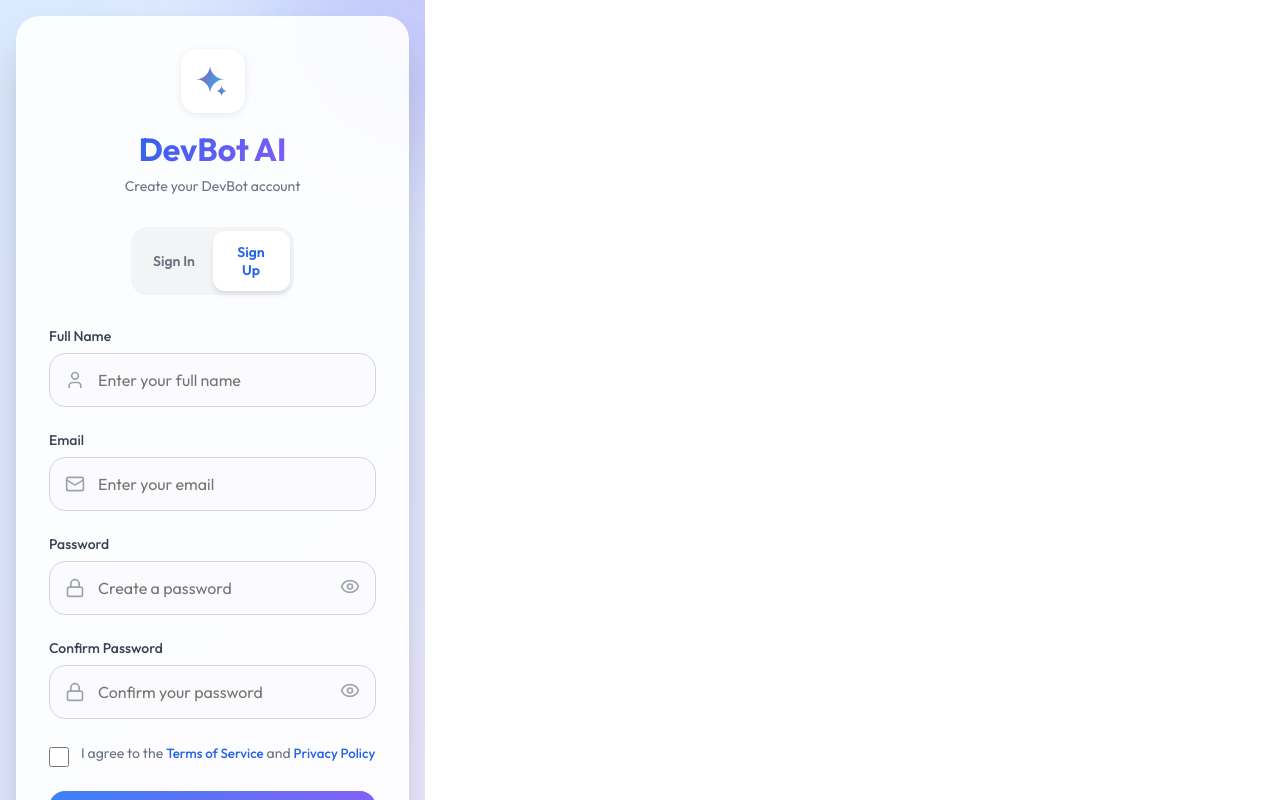
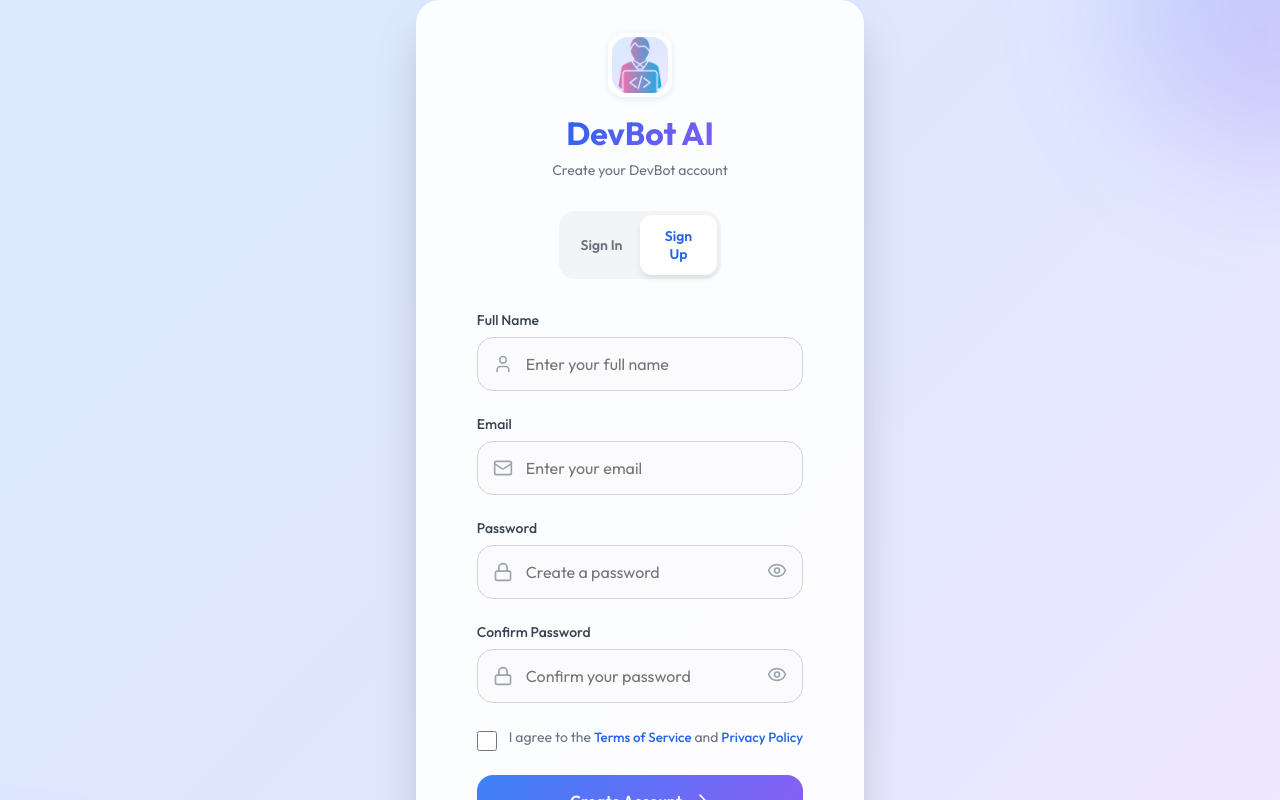
Before and after one commit to Atheeqxcode/Dev-Bot, a React (Vite) app: page / in a window 1280 px wide. Both pictures are taken after a click on the button "Sign Up". Shown: the top 800 px of the page. Built offline with nearby package versions, Linux system fonts and the light colour scheme.

Commit message:
updated google login

```diff
--- a/src/App.jsx
+++ b/src/App.jsx
@@ -4,7 +4,6 @@ import Main from './Components/Main/Main'
 import DevbotAuth from './Components/Auth/DevbotAuth'
 import { GoogleLogin } from '@react-oauth/google';
 
-import jwt_decode from "jwt-decode";
 
 const App = () => {
   // State to track if user is authenticated
@@ -123,7 +122,7 @@ const App = () => {
 
       <div style={appStyles.container}>
         <Sidebar user={user} onLogout={handleLogout} />
-        <Main user={user} />
+  <Main user={user} onLogout={handleLogout} />
       </div>
     </>
   )
--- a/src/Components/Auth/DevbotAuth.jsx
+++ b/src/Components/Auth/DevbotAuth.jsx
@@ -1,6 +1,9 @@
+import { jwtDecode } from 'jwt-decode';
+
+
+import dev_icon from '../../assets/dev_icon.png';
 import React, { useState, useEffect } from 'react';
 import { GoogleLogin } from '@react-oauth/google';
-import { jwtDecode } from 'jwt-decode';
 import { Eye, EyeOff, Mail, Lock, User, ArrowRight } from 'lucide-react';
 
 const DevbotAuth = ({ onAuthSuccess }) => {
@@ -17,17 +20,40 @@ const DevbotAuth = ({ onAuthSuccess }) => {
   const [isLoading, setIsLoading] = useState(false);
 
   // Inline styles object
+
+  // Helper for Google login success
+  const handleGoogleSuccess = (credentialResponse) => {
+    if (credentialResponse.credential) {
+  const decoded = jwtDecode(credentialResponse.credential);
+      // You can shape userData as needed for your app
+      const userData = {
+        id: decoded.sub,
+        name: decoded.name,
+        email: decoded.email,
+        avatar: decoded.picture
+      };
+      onAuthSuccess(userData);
+    } else {
+      alert('Google login failed: No credential');
+    }
+  };
   const styles = {
     container: {
       minHeight: '100vh',
+      minHeight: '100dvh',
+      width: '100vw',
       background: 'linear-gradient(135deg, #dbeafe 0%, #e0e7ff 50%, #f3e8ff 100%)',
       display: 'flex',
       alignItems: 'center',
       justifyContent: 'center',
-      padding: '16px',
-      position: 'relative',
-      overflow: 'hidden',
-      fontFamily: 'system-ui, -apple-system, sans-serif'
+      padding: 0,
+      position: 'fixed',
+      top: 0,
+      left: 0,
+      zIndex: 100,
+      overflow: 'auto',
+      fontFamily: 'system-ui, -apple-system, sans-serif',
+      boxSizing: 'border-box',
     },
     bgElement1: {
       position: 'absolute',
@@ -54,7 +80,13 @@ const DevbotAuth = ({ onAuthSuccess }) => {
     wrapper: {
       position: 'relative',
       width: '100%',
-      maxWidth: '448px'
+      maxWidth: '448px',
+      margin: '0 auto',
+      display: 'flex',
+      flexDirection: 'column',
+      justifyContent: 'center',
+      alignItems: 'center',
+      minHeight: '80vh',
     },
     card: {
       background: 'rgba(255, 255, 255, 0.9)',
@@ -62,7 +94,14 @@ const DevbotAuth = ({ onAuthSuccess }) => {
       borderRadius: '24px',
       boxShadow: '0 25px 50px -12px rgba(0, 0, 0, 0.25)',
       border: '1px solid rgba(255, 255, 255, 0.3)',
-      padding: '32px'
+      padding: '32px',
+      width: '100%',
+      maxWidth: '448px',
+      margin: '0 auto',
+      display: 'flex',
+      flexDirection: 'column',
+      justifyContent: 'center',
+      alignItems: 'center',
     },
     header: {
       textAlign: 'center',
@@ -389,7 +428,7 @@ const DevbotAuth = ({ onAuthSuccess }) => {
           <div style={{...styles.card, width: '100%', maxWidth: '448px', margin: '0 auto', display: 'flex', flexDirection: 'column', justifyContent: 'center', alignItems: 'center'}} className="auth-center-card">
             <div style={styles.header}>
               <div style={styles.logo}>
-                <img src={require('../../assets/gemini_icon.png')} alt="DevBot" style={{ width: 40, height: 40, borderRadius: 12 }} />
+                <img src={dev_icon} alt="DevBot" style={{ width: 56, height: 56, borderRadius: 16, background: 'linear-gradient(135deg, #dbeafe 0%, #e0e7ff 50%, #f3e8ff 100%)' }} />
               </div>
               <h1 style={styles.title}>DevBot AI</h1>
               <p style={styles.subtitle}>
@@ -445,7 +484,7 @@ const DevbotAuth = ({ onAuthSuccess }) => {
                       name="password"
                       value={loginData.password}
                       onChange={handleLoginChange}
-                      style={{...styles.inputField, ...styles.inputFieldWithBtn}}
+                      style={styles.inputField}
                       placeholder="Enter your password"
                       required
                     />
@@ -527,7 +566,7 @@ const DevbotAuth = ({ onAuthSuccess }) => {
                       name="password"
                       value={registerData.password}
                       onChange={handleRegisterChange}
-                      style={{...styles.inputField, ...styles.inputFieldWithBtn}}
+                      style={styles.inputField}
                       placeholder="Create a password"
                       required
                     />
@@ -550,7 +589,7 @@ const DevbotAuth = ({ onAuthSuccess }) => {
                       name="confirmPassword"
                       value={registerData.confirmPassword}
                       onChange={handleRegisterChange}
-                      style={{...styles.inputField, ...styles.inputFieldWithBtn}}
+                      style={styles.inputField}
                       placeholder="Confirm your password"
                       required
                     />
@@ -614,17 +653,7 @@ const DevbotAuth = ({ onAuthSuccess }) => {
             <div style={{ width: '100%', display: 'flex', justifyContent: 'center', margin: '16px 0' }}>
               <GoogleLogin
                 width="100%"
-                onSuccess={credentialResponse => {
-                  const decoded = jwtDecode(credentialResponse.credential);
-                  // You can shape userData as needed for your app
-                  const userData = {
-                    id: decoded.sub,
-                    name: decoded.name,
-                    email: decoded.email,
-                    avatar: decoded.picture
-                  };
-                  onAuthSuccess(userData);
-                }}
+                onSuccess={handleGoogleSuccess}
                 onError={() => {
                   alert('Google login failed');
                 }}
--- a/src/Components/Main/Main.jsx
+++ b/src/Components/Main/Main.jsx
@@ -1,10 +1,11 @@
 import React, { useContext } from "react";
+
 import "./Main.css";
 import { assets } from "../../assets/assets";
 import { Context } from "../../context/Context.jsx";
 import VoiceButton from "../VoiceButton";
 
-const Main = ({ user }) => {
+const Main = ({ user, onLogout }) => {
   const {
     onSent,
     recentPrompt,
@@ -23,7 +24,12 @@ const Main = ({ user }) => {
     <div className="main">
       <div className="nav">
         <p>Dev Bot</p>
-        <img src={userAvatar} alt="user avatar" />
+        <div style={{ display: 'flex', flexDirection: 'column', alignItems: 'center' }}>
+          <img src={userAvatar} alt="user avatar" style={{ borderRadius: '50%', width: 40, height: 40 }} />
+          <button onClick={onLogout} style={{ marginTop: 8, background: 'none', border: 'none', cursor: 'pointer' }}>
+            <img src={assets.logout_icon} alt="logout" style={{ width: 32, height: 32 }} />
+          </button>
+        </div>
       </div>
 
       <div className="main-container">
--- a/src/assets/assets.js
+++ b/src/assets/assets.js
@@ -14,6 +14,7 @@ import code_icon from './code_icon.png'
 import send_icon from './send_icon.png'
 import gemini_icon from './gemini_icon.png'
 import thunder from './thunder.png'
+import logout_icon from './logout_icon.png'
 
 export const assets = {
     history_icon,
@@ -31,6 +32,6 @@ export const assets = {
     code_icon,
     send_icon,
     gemini_icon,
-    thunder
-
+    thunder,
+    logout_icon
 }
```
Also changed, not shown: src/assets/dev_icon.png (added), src/assets/logout_icon.png (added).
